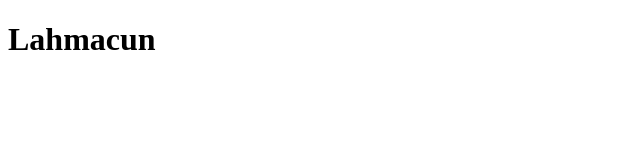
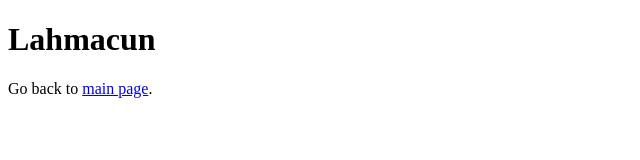
Before and after one commit to furkan0412/odin-recipes, a plain HTML site: page recipes/lahmacun.html in a window 1280 px wide. Shown: the whole page, without its empty margins (0-640 px from the left). Drawn offline with Linux system fonts and the light colour scheme.

Commit message:
feat: add link for returning to main page

```diff
--- a/recipes/lahmacun.html
+++ b/recipes/lahmacun.html
@@ -7,5 +7,11 @@
 </head>
 <body>
   <h1>Lahmacun</h1>
+
+  <footer>
+    <p>
+      Go back to <a href="../index.html">main page</a>.
+    </p>
+  </footer>
 </body>
 </html>
```
